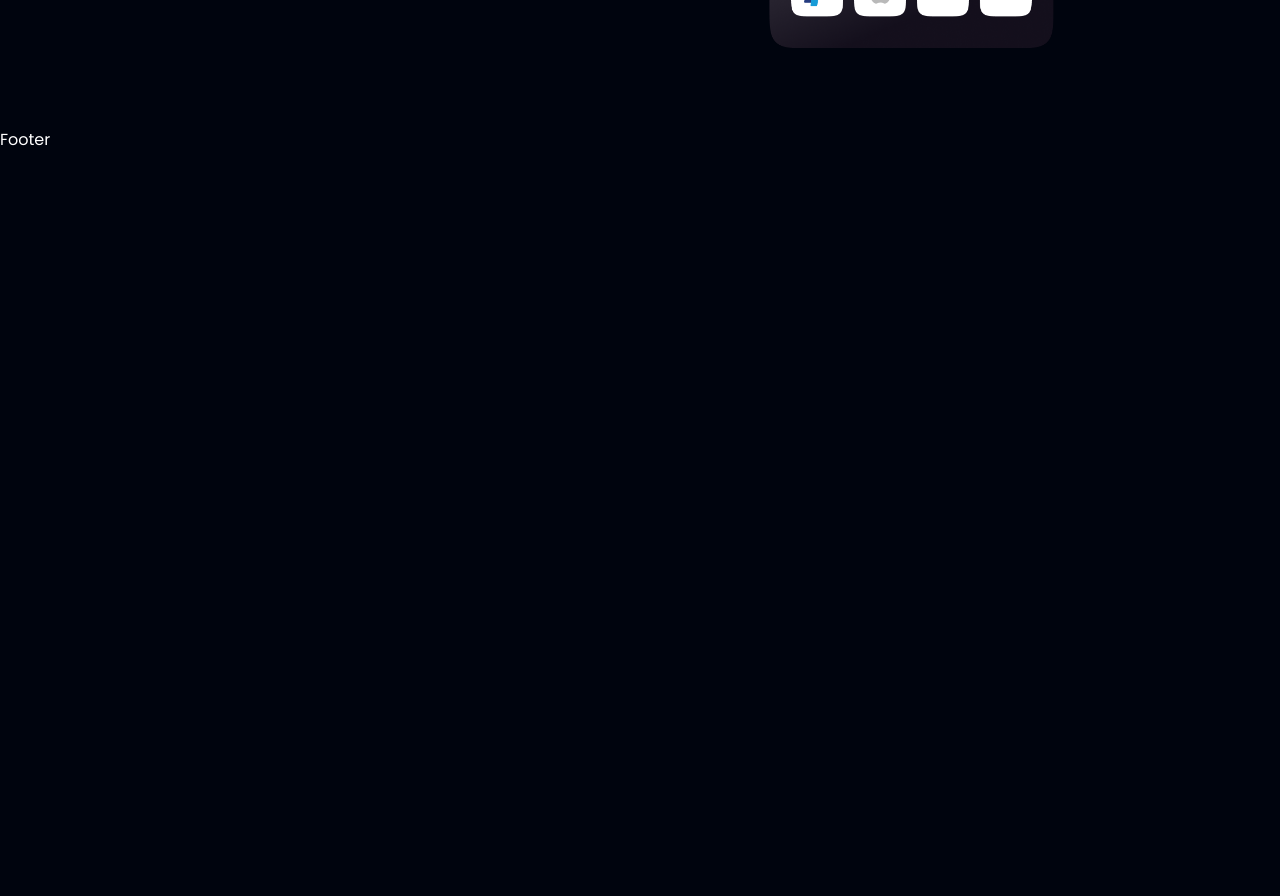
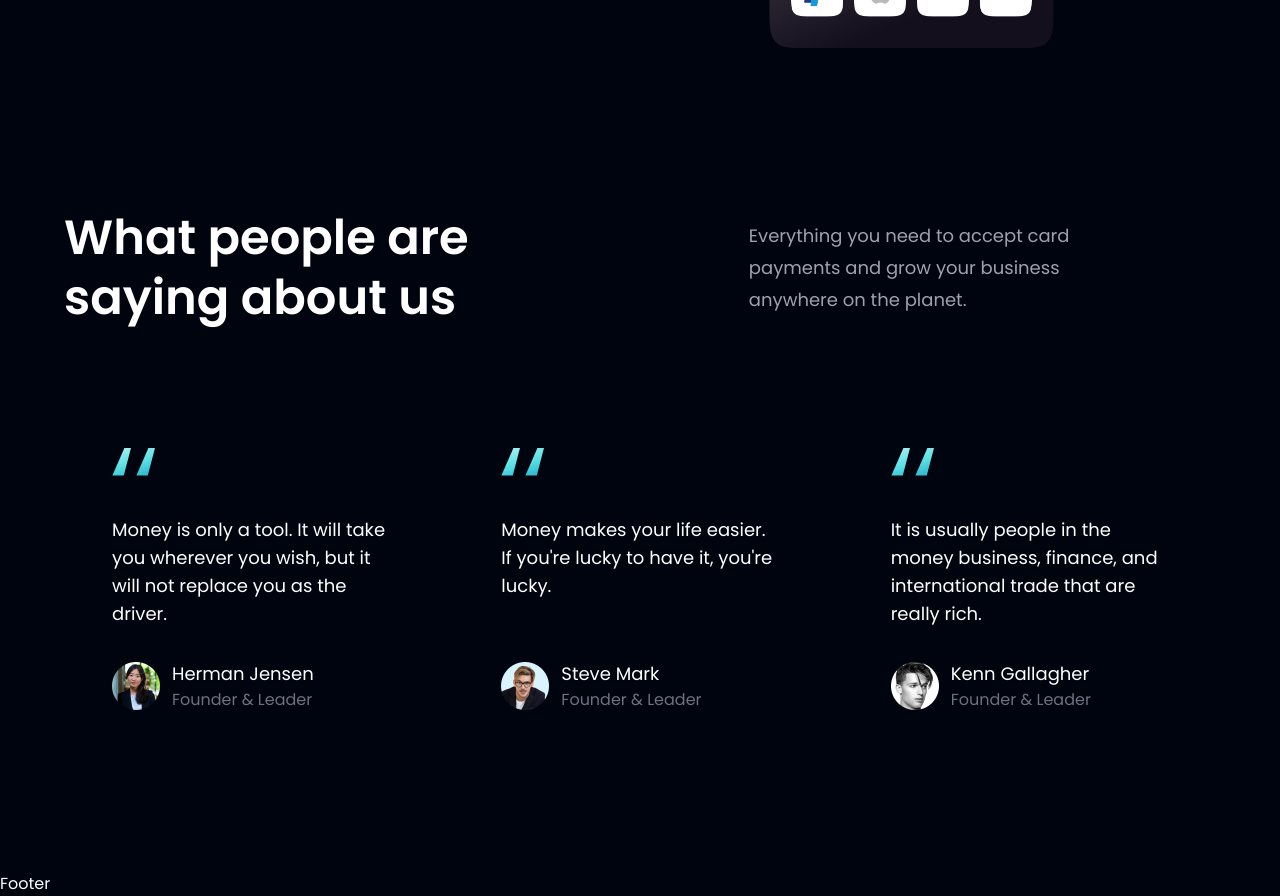
Before and after one commit to Marcosfitzsimons/hoobank-page, a Next.js app: page / in a window 1280 px wide. Shown: the part 2760-3656 px from the top of the page. Before the commit the page ends 2912 px from the top, so only its background shows below. Built offline with nearby package versions, Linux system fonts and the light colour scheme.

Commit message:
Add about section

```diff
--- /dev/null
+++ b/app/components/About.jsx
@@ -0,0 +1,71 @@
+import Image from "next/image";
+
+const About = () => {
+  const articlesData = [
+    {
+      userImg: "/assets/people01.png",
+      text: "Money is only a tool. It will take you wherever you wish, but it will not replace you as the driver.",
+      name: "Herman Jensen",
+      position: "Founder & Leader",
+    },
+    {
+      userImg: "/assets/people02.png",
+      text: "Money makes your life easier. If you're lucky to have it, you're lucky.",
+      name: "Steve Mark",
+      position: "Founder & Leader",
+    },
+    {
+      userImg: "/assets/people03.png",
+      text: "It is usually people in the money business, finance, and international trade that are really rich.",
+      name: "Kenn Gallagher",
+      position: "Founder & Leader",
+    },
+  ];
+
+  return (
+    <section className="py-20">
+      <div className="w-[min(90%,1400px)] mx-auto flex flex-col gap-10">
+        <div className="flex flex-col items-center text-center gap-6 lg:flex-row lg:justify-between lg:text-start">
+          <h3 className="text-3xl font-semibold lg:text-4xl lg:w-[40%] xl:text-5xl xl:leading-[60px]">
+            What people are saying about us
+          </h3>
+          <p className="text-gray-400 max-w-[85%] lg:w-[35%] lg:mr-16 xl:text-lg xl:max-w-[90%] xl:leading-8">
+            Everything you need to accept card payments and grow your business
+            anywhere on the planet.
+          </p>
+        </div>
+        <div className="flex flex-col items-center gap-4 lg:grid lg:grid-cols-3">
+          {articlesData.map((card, index) => (
+            <article
+              key={index}
+              className="flex flex-col gap-4 max-w-[400px] rounded-2xl p-4 lg:gap-8 lg:px-12 lg:py-20 lg:justify-between lg:h-full transition-colors hover:bg-gradient-to-br hover:from-gray-800/90 hover:to-gray-800/20"
+            >
+              <div className="flex flex-col gap-4 lg:gap-10">
+                <Image
+                  src="/assets/quotes.svg"
+                  width={43}
+                  height={28}
+                  alt="quotes"
+                />
+                <p className="lg:leading-7 xl:text-lg">{card.text}</p>
+              </div>
+              <div className="flex items-center gap-3">
+                <div className="relative w-10 h-10 lg:w-12 lg:h-12">
+                  <Image src={card.userImg} fill alt={card.name} />
+                </div>
+                <div className="">
+                  <p className="lg:text-lg">{card.name}</p>
+                  <p className="text-gray-500 text-sm lg:text-base">
+                    {card.position}
+                  </p>
+                </div>
+              </div>
+            </article>
+          ))}
+        </div>
+      </div>
+    </section>
+  );
+};
+
+export default About;
--- a/app/page.jsx
+++ b/app/page.jsx
@@ -3,6 +3,7 @@ import HeroStats from "./components/HeroStats";
 import FirstSection from "./components/FirstSection";
 import SecondSection from "./components/SecondSection";
 import ThirdSection from "./components/ThirdSection";
+import About from "./components/About";
 
 export default function Home() {
   return (
@@ -14,6 +15,7 @@ export default function Home() {
       <FirstSection />
       <SecondSection />
       <ThirdSection />
+      <About />
     </>
   );
 }
```
